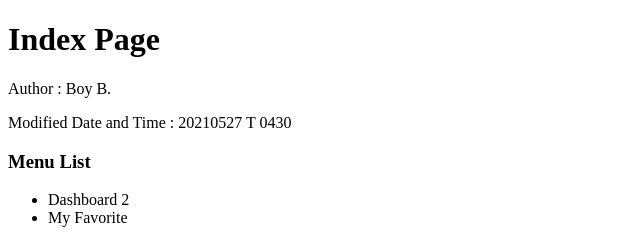
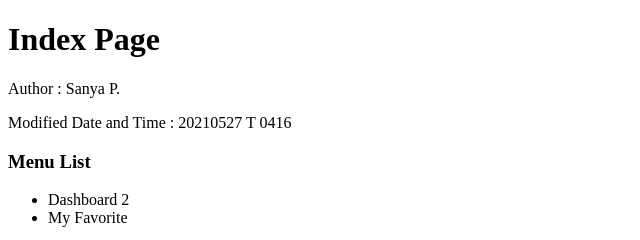
Before and after one commit to Sanya-Putthikarnchanakul/GitDemo, a plain HTML site: page index.html in a window 1280 px wide. Shown: the full height of the page, 0-640 px from the left. Drawn offline with Linux system fonts and the light colour scheme.

Commit message:
Revert "Change author name"
This reverts commit 6202b5a7976876e5960706d89c6434d9b1ab3234.

```diff
--- a/index.html
+++ b/index.html
@@ -10,8 +10,8 @@
 
     <h1>Index Page</h1>
 
-    <p>Author : Boy B.</p>
-    <p>Modified Date and Time : 20210527 T 0430</p>
+    <p>Author : Sanya P.</p>
+    <p>Modified Date and Time : 20210527 T 0416</p>
 
     <h3>Menu List</h3>
     <ul>
```
